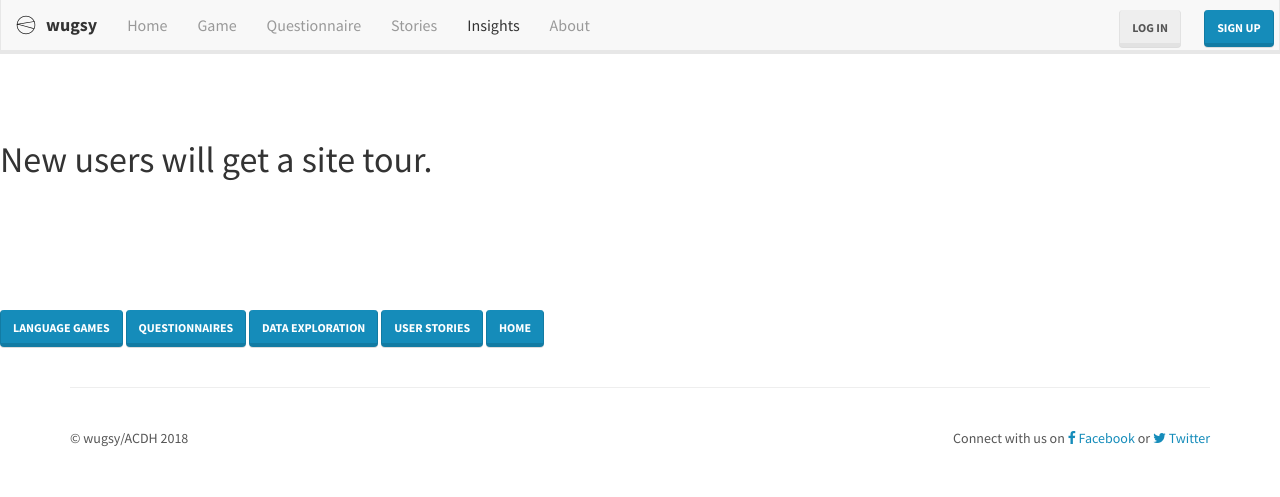
After one commit to acdh-oeaw/wugsy, a Django app: template src/templates/tour.html in a window 1280 px wide. The commit adds this page. Shown: the top 497 px of the page. Run offline with Django 3.2, Linux system fonts and the light colour scheme; the template is opened without the code that fills it, so the values that code supplies are empty; some libraries are stand-ins or nearby versions.

Commit message:
start tour

```diff
--- a/src/accounts/views.py
+++ b/src/accounts/views.py
@@ -37,7 +37,7 @@ class SignUpView(bracesviews.AnonymousRequiredMixin,
     form_class = forms.SignupForm
     model = User
     template_name = 'accounts/signup.html'
-    success_url = reverse_lazy('home')
+    success_url = reverse_lazy('tour')
     form_valid_message = "You're signed up!"
 
     def form_valid(self, form):
--- a/src/templates/home.html
+++ b/src/templates/home.html
@@ -26,6 +26,7 @@
           <h1>{% include "_brandname.html" %}</h1>
           <p>Decentralised and crowdsourced language data</p>
 	  <a class="btn btn-primary" href="{% url 'accounts:signup' %}" role="button">Sign up and earn real crypto!</a>
+    <a class="btn btn-success" href="{% url 'tour' %}" role="button">Take the tour</a>
         </div>
         <div class="col-md-4 col-sm-4">
 
--- /dev/null
+++ b/src/templates/tour.html
@@ -0,0 +1,25 @@
+{% extends "base.html" %}
+
+{% load staticfiles %}
+{% load crispy_forms_tags %}
+
+{% block title %}{{ block.super }}Insights into our data{% endblock %}
+
+{% block navbar-left %}
+  {% include "_navbar.html" with active_link="insights" %}
+{% endblock %}
+
+<!-- Benefits of the Django application -->
+{% block container %}
+<div id="intro-insights" class="text-page">
+  <h1>New users will get a site tour.</h1>
+</div>
+<div>
+    <span>
+        <a class="btn btn-primary" href="{% url 'game:play' %}" role="button">Language games</a>
+        <a class="btn btn-primary" href="{% url 'accounts:signup' %}" role="button">Questionnaires</a>
+        <a class="btn btn-primary" href="{% url 'accounts:signup' %}" role="button">Data exploration</a>
+        <a class="btn btn-primary" href="{% url 'accounts:signup' %}" role="button">User stories</a>
+        <a class="btn btn-primary" href="{% url 'accounts:signup' %}" role="button">Home</a>
+    </div>
+{% endblock container %}
--- a/src/wugsy/urls.py
+++ b/src/wugsy/urls.py
@@ -17,6 +17,7 @@ apps = [
 basepages = [
     url(r'^/?$', views.HomePage.as_view(), name='home'),
     url(r'^about/?', views.AboutPage.as_view(), name='about'),
+    url(r'^tour/?', views.AboutPage.as_view(), name='tour'),
     url(r'^users/?', include(profiles.urls, namespace='profiles')),
     url(r'^admin/?', include(admin.site.urls)),
     url(r'^', include(accounts.urls, namespace='accounts')),
```
